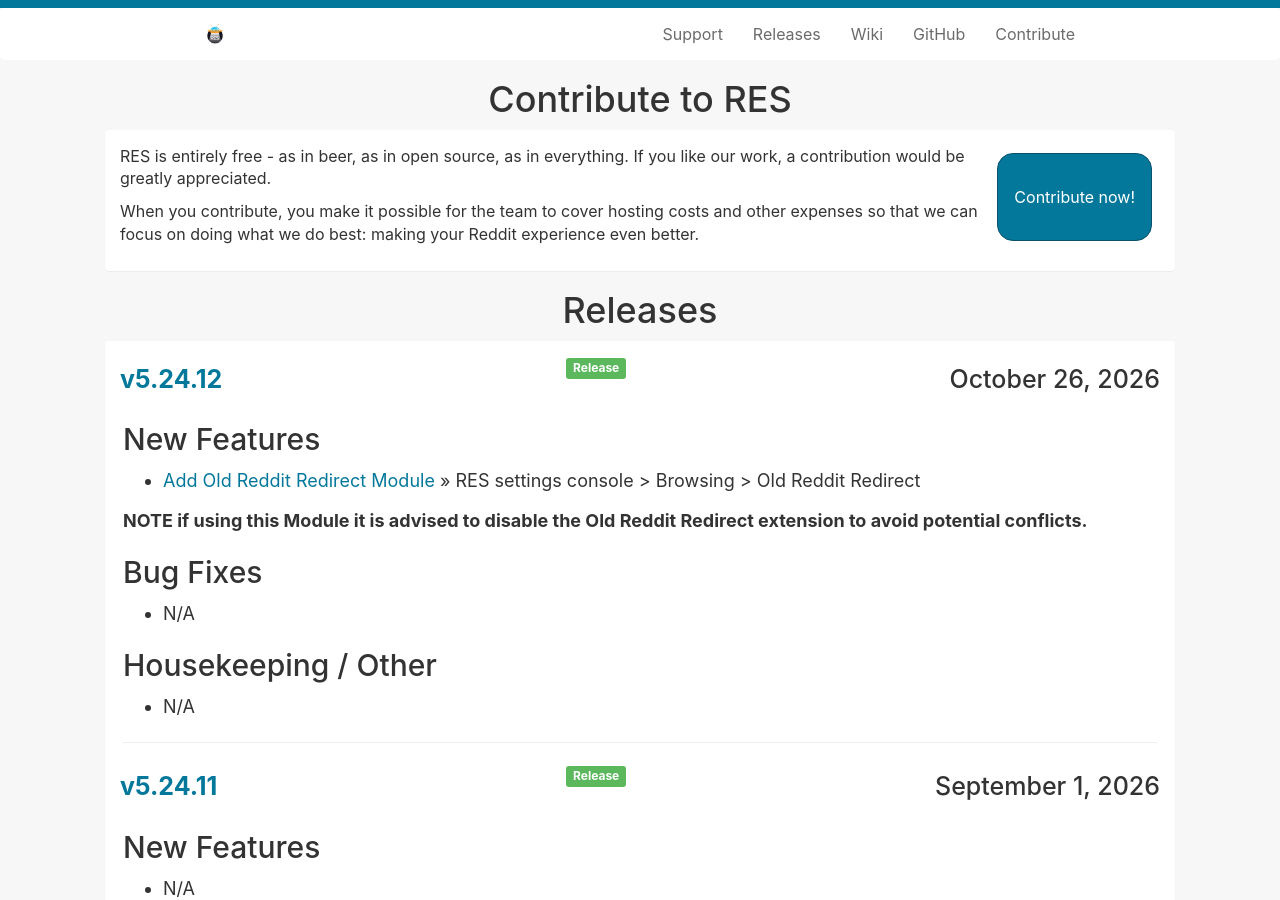
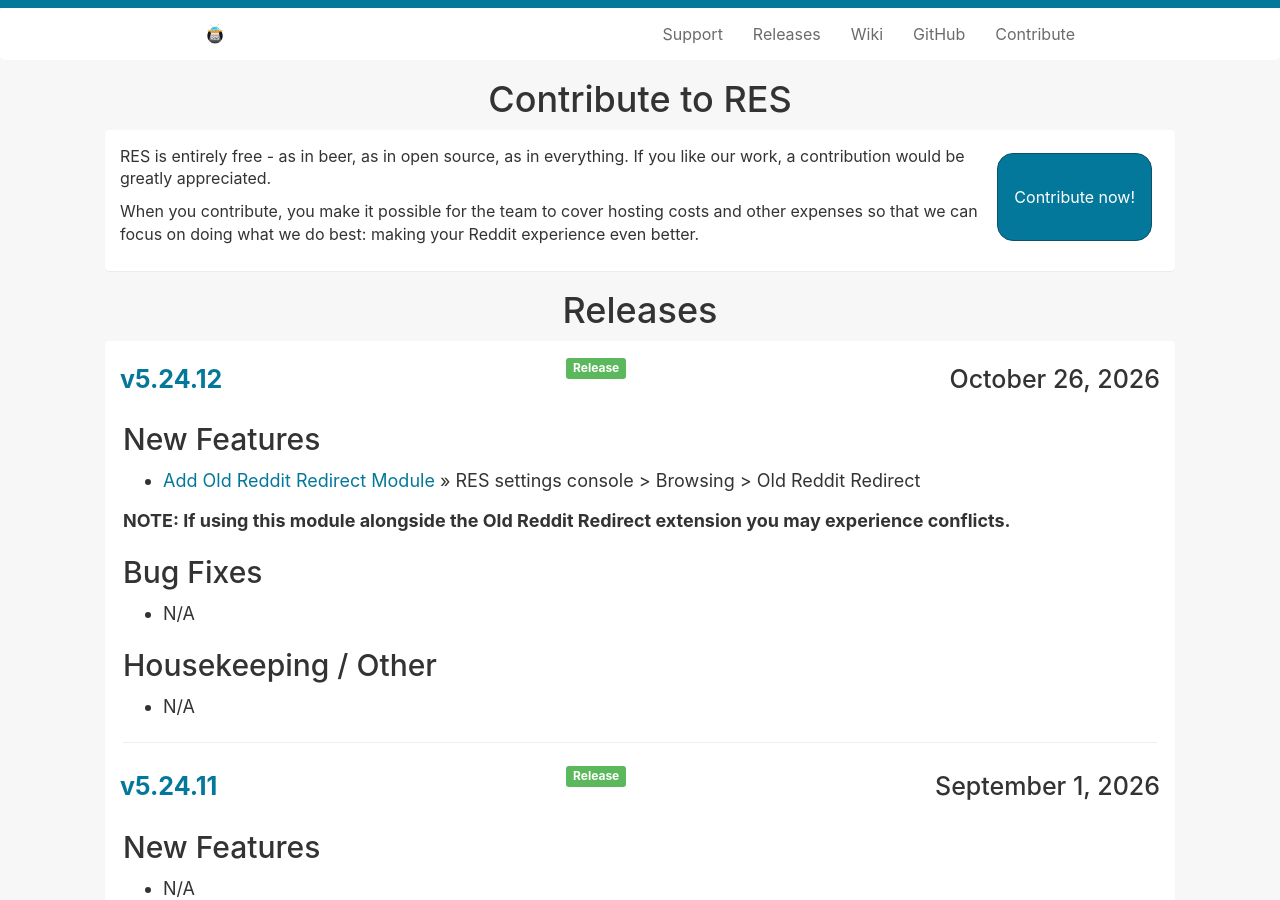
Before and after one commit to Reddit-Enhancement-Suite/Reddit-Enhancement-Suite.github.io, a Jekyll site: the page built from releases.html, in a window 1280 px wide and 900 px high. Built offline with Jekyll 4.4.1, drawn with Linux system fonts in a browser that asks for light colours.

Commit message:
Update 2026-10-26-52412.md

```diff
--- a/_posts/2026-10-26-52412.md
+++ b/_posts/2026-10-26-52412.md
@@ -10,7 +10,7 @@
 
 - [Add Old Reddit Redirect Module](https://old.reddit.com/r/Enhancement/#res:settings/oldRedditRedirect) >> RES settings console > Browsing > Old Reddit Redirect
 
-**NOTE if using this Module it is advised to disable the Old Reddit Redirect extension to avoid potential conflicts.**
+**NOTE: If using this module alongside the Old Reddit Redirect extension you may experience conflicts.**
 
 ### Bug Fixes
 
```
